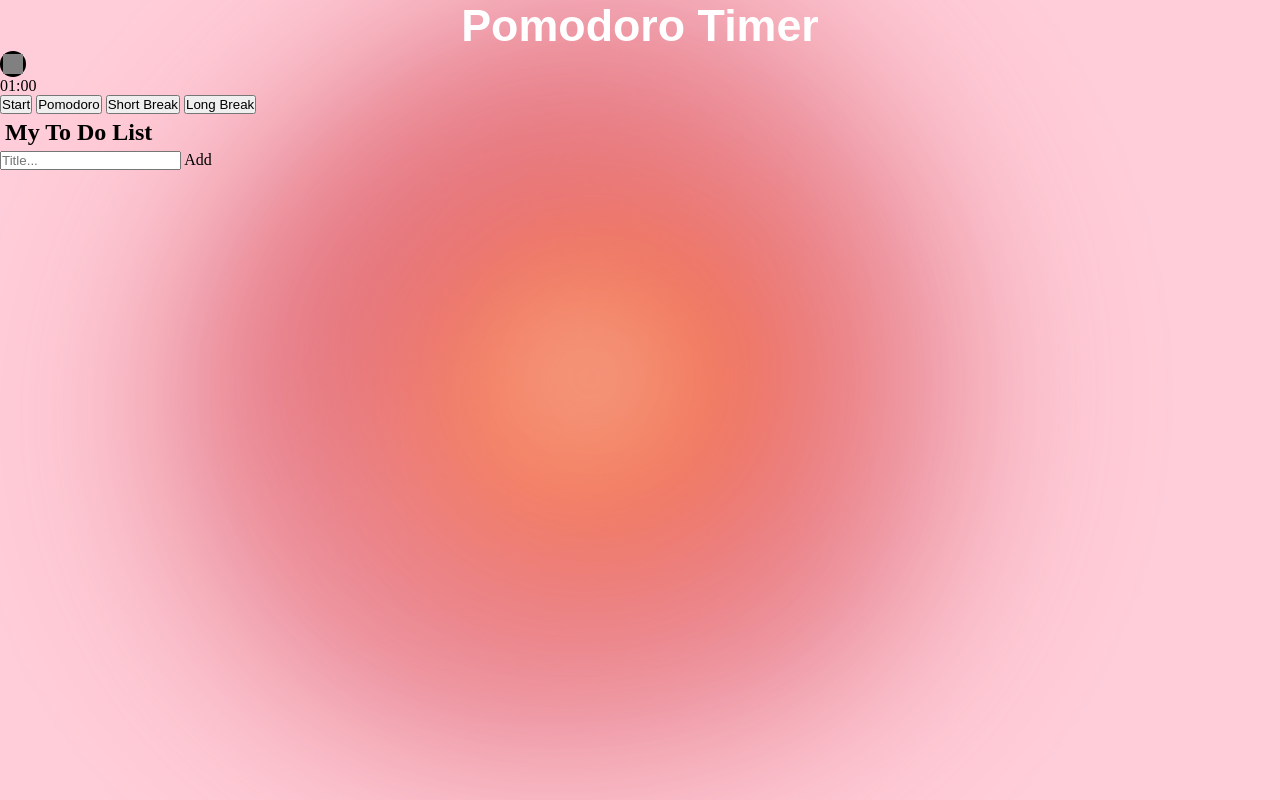
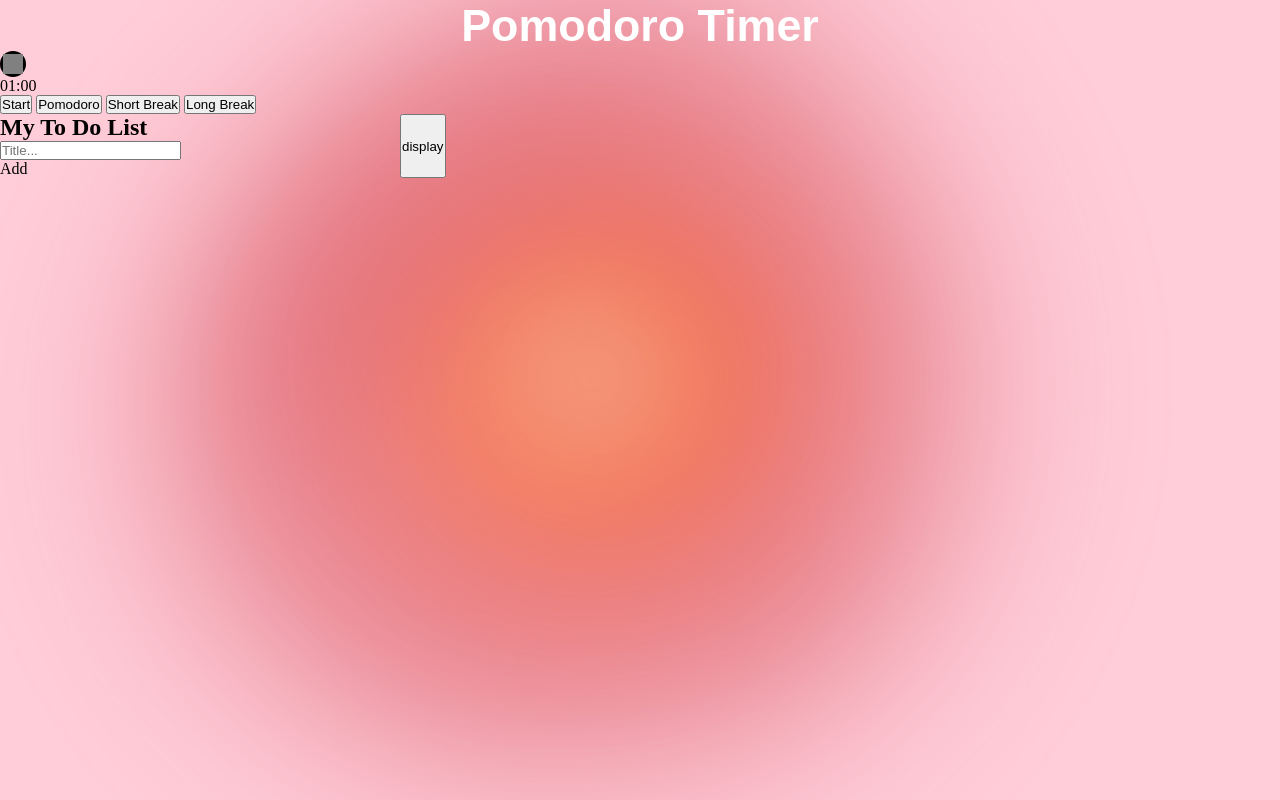
Before and after one commit to josephine-hanna/pomodoro, a plain HTML site: page home.html in a window 1280 px wide. Drawn offline with Linux system fonts and the light colour scheme.

Commit message:
Functionality todo

```diff
--- a/home.html
+++ b/home.html
@@ -24,12 +24,17 @@
             <button data-mode="longBreak" id="long-break" class="button mode-button">Long Break</button>
         </div>
     </div>
-    <div id="myDIV" class="header">
-        <h2 style="margin:5px">My To Do List</h2>
-        <input type="text" id="myInput" placeholder="Title...">
-        <span onclick="newElement()" class="addBtn">Add</span>
+    <div class="todo-container">
+        <div id="todo" class="todo">
+            <div id="myDIV" class="header">
+                <h2>My To Do List</h2>
+                <input type="text" id="myInput" placeholder="Title...">
+                <span onclick="newElement()" class="addBtn">Add</span>
+            </div>
+            <ul id="myUL"></ul>
+        </div>
+        <button class="display" id="display" onclick="toggleHiddenTodo()">display</button>
     </div>
-    <ul id="myUL"></ul>
 </body>
 <script src="pomodoro.js"></script>
 </html>
--- a/pomodoro.css
+++ b/pomodoro.css
@@ -46,3 +46,31 @@ progress{
 .checked{
     background-color: black;
 }
+
+.todo{
+    position: relative;
+    width: 200px;
+    top: 0;
+    left: 0;
+    transition: left 1.5s ;
+}
+
+.todo.active{
+    left: -200px;
+}
+
+.todo-container{
+    display: flex;
+    flex-direction: row;
+}
+
+.display{
+    position: relative;
+    left: 200px;
+    transition: left 1.5s ;
+
+}
+
+.display.active{
+    left: -200px;
+}
--- a/pomodoro.js
+++ b/pomodoro.js
@@ -179,8 +179,35 @@ function newElement() {
   }
   saveList();
 }
-attachEventListeners();
+//attachEventListeners();
 
+const input = document.getElementById("myInput");
+input.addEventListener("keyup", function(event){
+  if(event.key === "Enter"){
+    event.preventDefault();
+    newElement();
+  }
+})
+
+
+
+/*Display Todo-List
+const display = document.getElementById("display");
+const todo = document.getElementById("todo");
+display.addEventListener("click", function(){
+  if(todo.style.display === "none"){
+    todo.style.display = "block";
+  }else{
+    todo.style.display = "none";
+  }
+});*/
+
+function toggleHiddenTodo(){
+  var hiddenDiv = document.getElementById("todo");
+  var button = document.getElementById("display");
+  hiddenDiv.classList.toggle("active");
+  button.classList.toggle("active");
+}
 /*
 
 document.addEventListener('DOMContentLoaded', function() {
```
